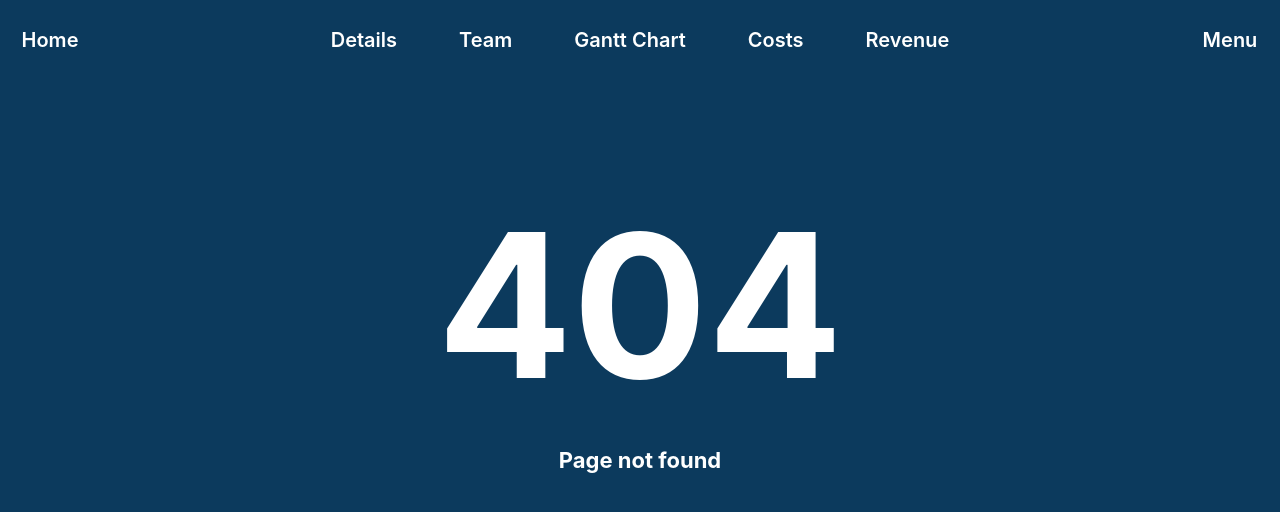
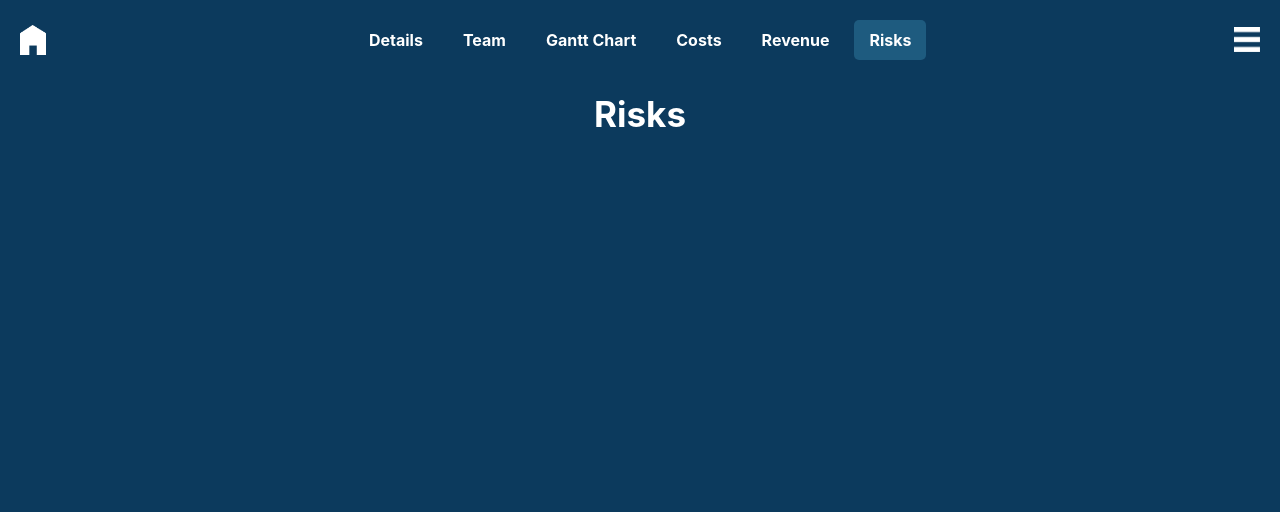
Before and after one commit to jrgrantham/wax-grant-portal, a React (Create React App) app: page /risks in a window 1280 px wide. Before the commit this address had no page. Shown: the top 512 px of the page. Built offline with nearby package versions, Linux system fonts and the light colour scheme.

Commit message:
nav bar styling

```diff
--- a/src/components/gantt/ganttChartLeft.jsx
+++ b/src/components/gantt/ganttChartLeft.jsx
@@ -150,8 +150,7 @@ const PageContainer = styled.div`
     background-color: ${wpInfoColor};
     border: none;
     color: white;
-    padding-left: 15px;
-    padding-right: 15px;
     font-weight: 600;
+    width: 150px;
   }
 `;
--- a/src/components/project/companyRows.jsx
+++ b/src/components/project/companyRows.jsx
@@ -286,6 +286,8 @@ function CompanyRows() {
             onChange={onchangeHandler}
           />
         </div>
+        {/* Funding Level –  */}
+        {/* Match Funding Source –  */}
 
         <div className="row column">
           <div className="title">
@@ -308,6 +310,11 @@ function CompanyRows() {
           <div className="row column">
             <div className="title">
               <p>Funding Level (%)</p>
+              <Tippy content="The percentage of the project cost IUK will provide. See IUK competition webpage for funding level details">
+                <div className="info">
+                  <img src={qMark} alt="info" />
+                </div>
+              </Tippy>
             </div>
             <select
               type="text"
@@ -348,9 +355,15 @@ function CompanyRows() {
           </select>
         </div>
 
+        {matchFundingSource === "Company Funds" ? null : (
           <div className="row column">
             <div className="title">
               <p>Investor Name</p>
+              <Tippy content="The source of the match funding provided to the project by the project partners">
+                <div className="info">
+                  <img src={qMark} alt="info" />
+                </div>
+              </Tippy>
             </div>
             <input
               type="text"
@@ -360,6 +373,7 @@ function CompanyRows() {
               onChange={onchangeHandler}
             />
           </div>
+        )}
       </div>
     </Container>
   );
--- a/src/components/project/projectRows.jsx
+++ b/src/components/project/projectRows.jsx
@@ -73,6 +73,11 @@ function ProjectRows() {
         <div className="row column">
           <div className="title">
             <p>Applicant Number</p>
+            <Tippy content="Applicant number from IUK's grant platform">
+              <div className="info">
+                <img src={qMark} alt="info" />
+              </div>
+            </Tippy>
           </div>
           <input
             type="text"
@@ -88,7 +93,6 @@ function ProjectRows() {
             <p>Nature of Product or Service</p>
           </div>
           <select
-            // type="text"
             value={nature}
             className="field"
             name="nature"
@@ -122,7 +126,6 @@ function ProjectRows() {
               );
             })}
           </select>
-          {/* </Tippy> */}
         </div>
 
         <div className="row column">
--- a/src/navigation.jsx
+++ b/src/navigation.jsx
@@ -1,7 +1,7 @@
 import React, { useState } from "react";
 import styled from "styled-components";
 import { NavLink } from "react-router-dom";
-import { appWidth, navBackground } from "./helpers";
+import { appTop, appWidth, navBackground } from "./helpers";
 import navHome from "./images/navHome.png";
 import navBurger from "./images/navBurger.png";
 
@@ -16,32 +16,60 @@ function Navigation() {
         <NavLink
           exact
           to="/"
-          className="navButton small"
+          className="navButton icon"
           activeClassName="selected"
         >
-          Home
+          <img src={navHome} alt="home"/>
         </NavLink>
 
-        <div className="links">
-          <NavLink exact to="/project" activeClassName="selected">
-            <div className="navButton">Details</div>
+        <div className="pageLinks">
+          <NavLink
+            exact
+            to="/project"
+            className="navButton"
+            activeClassName="selected"
+          >
+            <h3>Details</h3>
           </NavLink>
-          <NavLink exact to="/team" activeClassName="selected">
-            <div className="navButton">Team</div>
+          <NavLink
+            exact
+            to="/team"
+            className="navButton"
+            activeClassName="selected"
+          >
+            <h3>Team</h3>
           </NavLink>
-          <NavLink to="/gantt" activeClassName="selected">
-            <div className="navButton">Gantt Chart</div>
+          <NavLink to="/gantt" className="navButton" activeClassName="selected">
+            <h3>Gantt Chart</h3>
           </NavLink>
-          <NavLink exact to="/costs" activeClassName="selected">
-            <div className="navButton">Costs</div>
+          <NavLink
+            exact
+            to="/costs"
+            className="navButton"
+            activeClassName="selected"
+          >
+            <h3>Costs</h3>
           </NavLink>
-          <NavLink exact to="/revenue" activeClassName="selected">
-            <div className="navButton">Revenue</div>
+          <NavLink
+            exact
+            to="/revenue"
+            className="navButton"
+            activeClassName="selected"
+          >
+            <h3>Revenue</h3>
+          </NavLink>
+          <NavLink
+            exact
+            to="/risks"
+            className="navButton"
+            activeClassName="selected"
+          >
+            <h3>Risks</h3>
           </NavLink>
         </div>
 
-        <p className="navButton small" onClick={openMenu}>
-          Menu
+        <p className="navButton icon burger" onClick={openMenu}>
+        <img src={navBurger} alt="menu"/>
         </p>
       </div>
 
@@ -64,68 +92,72 @@ function Navigation() {
 export default Navigation;
 
 const Container = styled.nav`
+  // full width of screen
   width: 100%;
   display: flex;
   justify-content: center;
-  margin: auto;
+  align-items: center;
   position: fixed;
   top: 0;
+  height: ${appTop};
   background-color: ${navBackground};
   z-index: 10;
 
   .navBar {
     width: 100%;
     max-width: ${(props) => props.appWidth};
-    padding: 0 5px;
+    /* height: 100%; */
     display: flex;
     justify-content: space-between;
     align-items: center;
   }
-  .links {
+  .pageLinks {
     display: flex;
   }
-  a,
-  p {
-    /* width: 170px; */
+  .navButton {
     display: flex;
     justify-content: center;
-    /* width: 170px; */
-    margin: 15px 5px;
-    padding: 5px 20px;
     color: white;
-    font-size: 20px;
-    font-weight: 600;
-    border: 1px solid rgba(255, 255, 255, 0);
     border-radius: 5px;
-  }
-  .navButton {
-    border-radius: 5px;
-    padding: 5px;
-    background-image: linear-gradient(${navBackground}, ${navBackground}),
-      linear-gradient(white, white);
-    background-size: 100% 2px, 100% 2px;
-    background-position: 100% 100%, 0 100%;
-    background-repeat: no-repeat, no-repeat;
-    transition: background-size 0.3s linear;
-    &:hover {
-      background-size: 0 2px, 100% 2px;
+    padding: 5px 15px;
+    margin: 0 5px;
+    &:hover h3 {
+      border-bottom: 2px solid rgba(255, 255, 255, 1);
     }
   }
-  .navButton.small {
-    width: 80px;
+  .navButton.selected:hover h3 {
+    border-bottom: 2px solid rgba(30, 91, 127, 1);
+  }
+  .icon {
+    height: 40px;
+    padding: 5px 15px;
+  }
+  .burger {
+    max-height: 35px;
+  }
+  img {
+    max-width: 100%;
+    max-height: 100%;
   }
   .selected {
-    background-color: rgba(255, 255, 255, 0.2);
+    background-color: rgba(30, 91, 127, 1);
+    h3 {
+      border-bottom: 2px solid rgba(30, 91, 127, 1);
+    }
   }
-  .selected .navButton:hover {
-    background-size: 100% 2px, 100% 2px;
+  h3 {
+    border-top: 2px solid rgba(255, 255, 255, 0);
+    border-bottom: 2px solid rgba(255, 255, 255, 0);
+    padding: 2px 0px;
+    transition: border-bottom 0.6s;
   }
+
   .menu {
     position: fixed;
     right: ${(props) => (props.menu ? "0" : "-200px")};
     transition: right 0.3s;
     width: 200px;
-    height: 100%;
+    min-height: 100%;
 
     padding-top: 10px;
     display: flex;
--- /dev/null
+++ b/src/pages/risks.jsx
@@ -0,0 +1,31 @@
+import React from "react";
+import styled from "styled-components";
+
+import { appTop, appWidth } from "../helpers";
+
+function Risks() {
+  return (
+    <PageContainer>
+      <h2>Risks</h2>
+    </PageContainer>
+  );
+}
+export default Risks;
+
+const PageContainer = styled.div`
+  position: relative;
+  top: ${appTop};
+  margin: auto;
+  padding: 10px;
+  width: 100%;
+  max-width: ${appWidth};
+  color: white;
+
+  display: flex;
+  flex-direction: column;
+  justify-content: center;
+  align-items: center;
+  @media screen and (max-width: 750px) {
+    padding: 0px;
+  }
+`;
--- a/src/router.js
+++ b/src/router.js
@@ -10,6 +10,7 @@ import NoResult from "./pages/noResult";
 import Team from "./pages/teamTable";
 import Costs from "./pages/costs";
 import Revenue from "./pages/revenue";
+import Risks from "./pages/risks";
 
 // function protectedRoute(Component, props) {
 //   // Not really secure. Any token would pass the test.
@@ -27,6 +28,7 @@ const Router = () => (
     <Route exact path="/team" component={Team} />
     <Route exact path="/costs" component={Costs} />
     <Route exact path="/revenue" component={Revenue} />
+    <Route exact path="/risks" component={Risks} />
     <Route exact path="/" component={HomePage} />
     <Route path="/" component={NoResult} />
   </Switch>
--- a/src/store/projectData/user.js
+++ b/src/store/projectData/user.js
@@ -9,7 +9,7 @@ const slice = createSlice({
     showComponent: "", // set component identifier
     selectedLeader: "lead", // default should be user
     selectedAdminOption: "project",
-    selectedDetailsOption: "company",
+    selectedDetailsOption: "project",
     selectedTeamOption: "staff",
     selectedCostsOption: "labour",
     selectedRevenueOption: "targetMarket",
```
Lines whose indentation alone changed are shown as unchanged.
